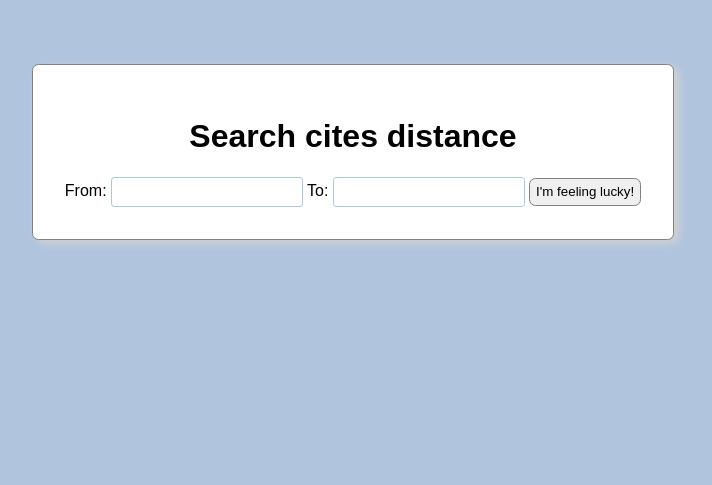
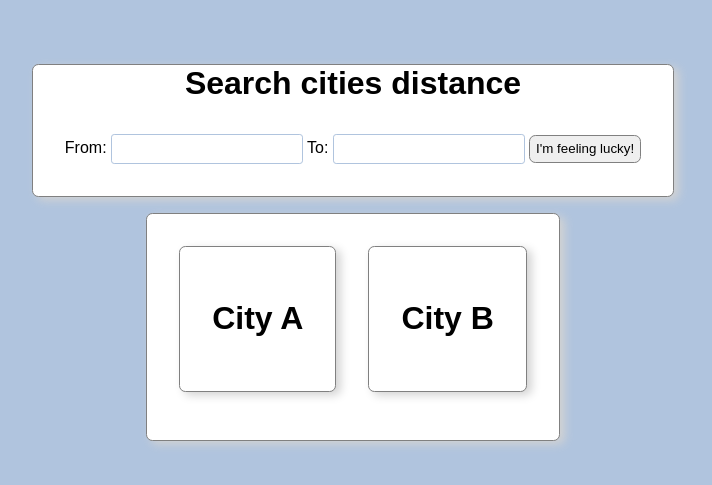
Before and after one commit to Sano007/R-SYS-interview, a Flask app: page / in a window 1280 px wide. Shown: the top 485 px of the page, without its empty margins (287-999 px from the left). Run offline with Flask 3, Linux system fonts and the light colour scheme; parts of the project's set-up code (start-up, migrations or seed data) failed here and were passed over.

Commit message:
Preparing for creating actual website.

```diff
--- a/assignment_03/static/index.css
+++ b/assignment_03/static/index.css
@@ -1,8 +1,8 @@
 body {
   font-family: sans-serif;
   margin: auto;
-  padding: 4rem;
   background-color: lightsteelblue;
+  padding-top: 4rem;
   align-items: center;
   align-content: center;
   display: flex;
@@ -10,18 +10,25 @@ body {
   max-width: 800px;
 }
 
+div {
+  margin-bottom: 1rem;
+}
+
 h1.title {
   text-align: center;
+  margin-bottom: 2rem;
+  margin-top: -2rem;
 }
 
 div.main {
-  align-self: center;
   border: 0.05rem solid gray;
   border-radius: 0.4rem;
   box-shadow: 0.3rem 0.2rem 0.6rem lightgray;
   background-color: white;
-  margin-bottom: 4rem;
   padding: 2rem;
+  flex-direction: column;
+  display:inline-flex;
+  /* flex: 800px; */
 }
 
 div.input-bar {
@@ -31,13 +38,26 @@ div.input-bar {
   margin-top: 1rem;
 }
 
+div.results {
+  display: flex;
+  flex-direction: row;
+  /* align-items: flex-end; */
+  align-content: flex-start;
+  border: 0.05rem solid gray;
+  width: inherit;
+  min-width: inherit;
+  border-radius: 0.4rem;
+  box-shadow: 0.3rem 0.2rem 0.6rem lightgray;
+  background-color: white;
+  padding: 2rem;
+  gap: 2rem;
+  box-flex-group: inherit;
+}
+
 
 
 label {
   text-align: center;
-  /* height: inherit;
-    line-height: inherit;
-    display: inline-block; */
   align-self: center;
 }
 
--- a/assignment_03/templates/index.html
+++ b/assignment_03/templates/index.html
@@ -8,14 +8,22 @@
 	</head>
 	<body>
 		<div class="main">
-      <h1 class="title">Search cites distance</h1>
+			<h1 class="title">Search cities distance</h1>
 			<form method="post" class="input-bar">
 				<label for="city-a">From:</label>
 				<input type="text" name="city-a" />
 				<label for="city-b">To:</label>
 				<input type="text" name="city-b" />
 				<button>I'm feeling lucky!</button>
-      </>
+			</form>
+		</div>
+		<div class="results">
+			<div class="main">
+				<h1>City A</h1>
+			</div>
+			<div class="main">
+				<h1>City B</h1>
+			</div>
 		</div>
     {% if message %}
     	{{message}}
```
Lines whose indentation alone changed are shown as unchanged.
